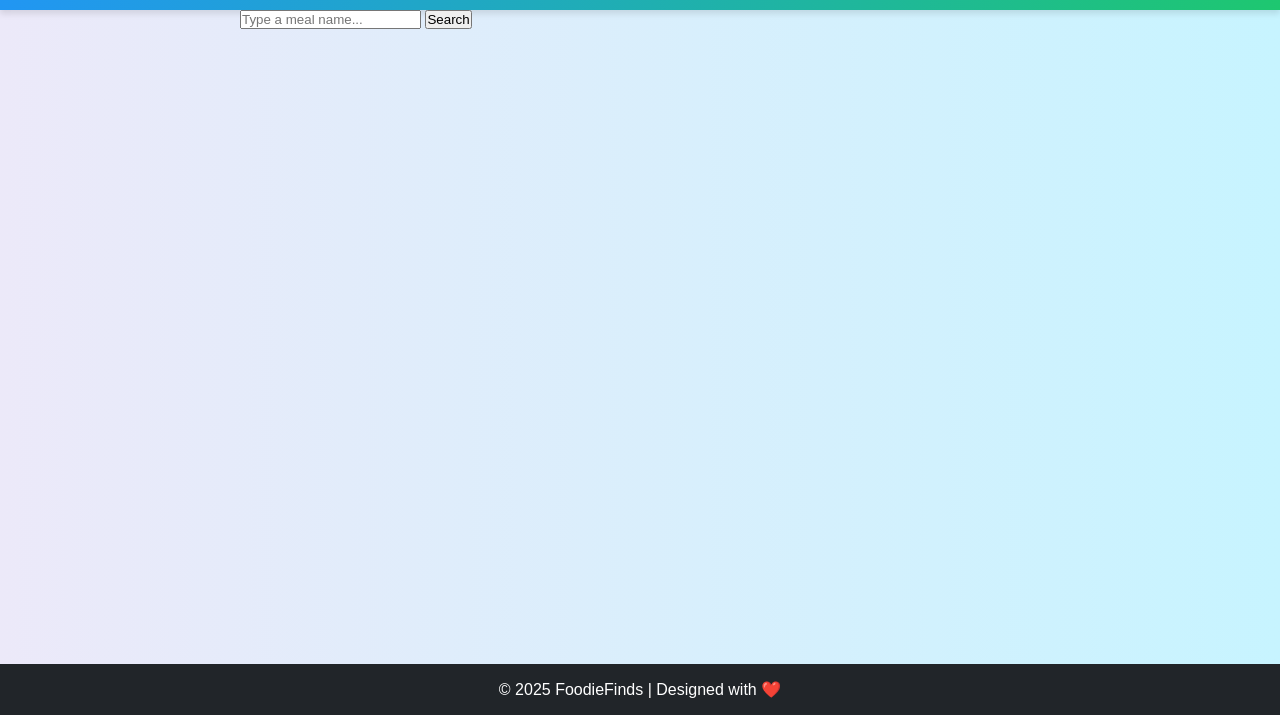
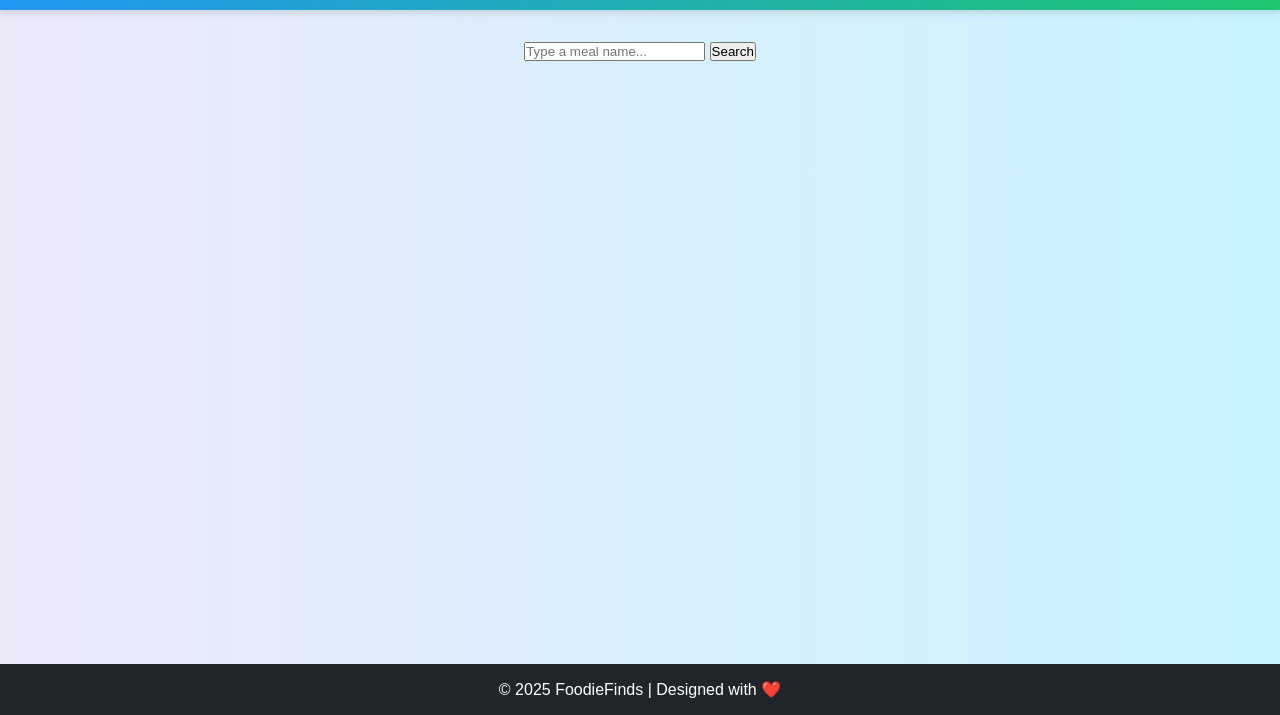
Before and after one commit to jilfathossainami/Final-Practical, a plain HTML site: page index.html in a window 1280 px wide. Shown: the part 85-800 px from the top of the page. Drawn offline with Linux system fonts and the light colour scheme.

Commit message:
10 commit

```diff
--- a/style.css
+++ b/style.css
@@ -39,3 +39,8 @@ footer {
     padding: 1rem 0;
     margin-top: auto;
 }
+
+.search-section {
+    margin: 2rem 0;
+    text-align: center;
+}
```
